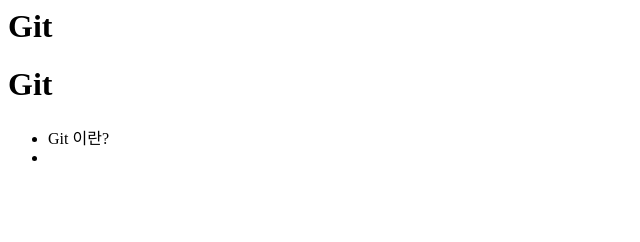
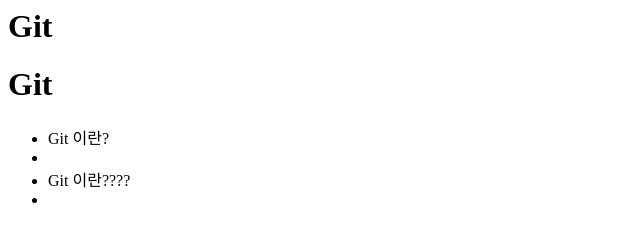
Before and after one commit to volcano1222/hello-wordl, a plain HTML site: page index.html in a window 1280 px wide. Shown: the whole page, without its empty margins (0-640 px from the left). Drawn offline with Linux system fonts and the light colour scheme.

Commit message:
<li>Git 이란?<li>

```diff
--- a/index.html
+++ b/index.html
@@ -7,5 +7,6 @@
       </body>
       <ul>
         <li>Git 이란?<li>
+        <li>Git 이란????<li>
       </ul>
 </html>
```
